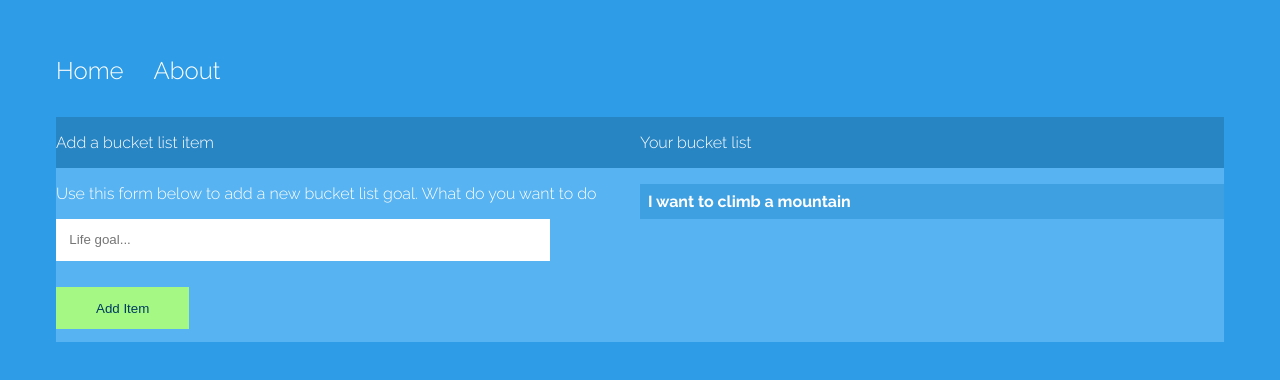
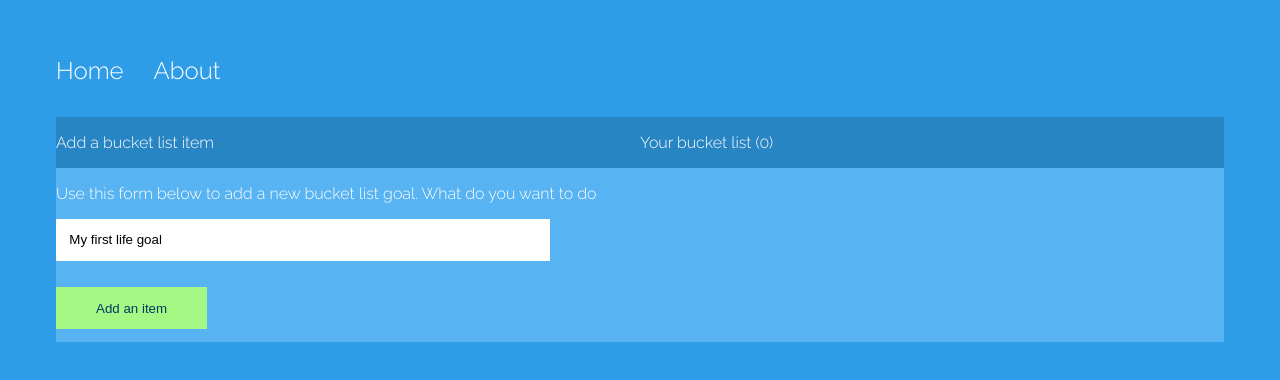
Before and after one commit to Mab99V/Ng5met, an Angular app: page / in a window 1280 px wide. Shown: the top 380 px of the page. Built offline with nearby package versions, Linux system fonts and the light colour scheme.

Commit message:
se crea eventos #5

```diff
--- a/src/app/app.module.ts
+++ b/src/app/app.module.ts
@@ -1,6 +1,7 @@
 import { BrowserModule } from '@angular/platform-browser';
 import { NgModule } from '@angular/core';
 
+import { FormsModule } from '@angular/forms';
 import { AppRoutingModule } from './app-routing.module';
 import { AppComponent } from './app.component';
 import { HomeComponent } from './home/home.component';
@@ -14,7 +15,8 @@
   ],
   imports: [
     BrowserModule,
-    AppRoutingModule
+    AppRoutingModule,
+    FormsModule
   ],
   providers: [],
   bootstrap: [AppComponent]
--- a/src/app/home/home.component.html
+++ b/src/app/home/home.component.html
@@ -1,9 +1,10 @@
+
 <div class="container color-dark">
     <div class="col">
         <p>Add a bucket list item</p>
     </div>
     <div class="col">
-        <p>Your bucket list</p>
+        <p>Your bucket list ({{ itemCount }})</p>
     </div>
 </div>
 <div class="container color-light">
@@ -11,13 +12,14 @@
         <p class="sm"> Use this form below to add a new bucket list goal. What do you want to do</p>
 
         <form>
-            <input type="text" class="txt" name="item"  placeholder="Life goal...">
-            <input type="submit" class="btn" value="Add Item">
+            <input type="text" class="txt" name="item"  placeholder="Life goal..."[(ngModel)]="goalText">
+            <input type="submit" class="btn" [value]="btnText" (click)="addItem()">
         </form>
     </div>
     <div class="col">
-        <p class="life-container">
-            I want to climb a mountain
+        <p class="life-container" *ngFor="let goal of goals">
+            {{ goal }}
+
         </p>
     </div>
 </div>
--- a/src/app/home/home.component.ts
+++ b/src/app/home/home.component.ts
@@ -7,9 +7,21 @@
 })
 export class HomeComponent implements OnInit {
 
+  itemCount: number;
+  btnText: string = 'Add an item';
+  goalText: string = 'My first life goal';
+  goals = [];
   constructor() { }
 
-  ngOnInit(): void {
+  ngOnInit() {
+    this.itemCount = this.goals.length;
   }
 
+  addItem() {
+    this.goals.push(this.goalText);
+    this.goalText = '';
+    this.itemCount = this.goals.length;
+  }
+
+
 }
```
